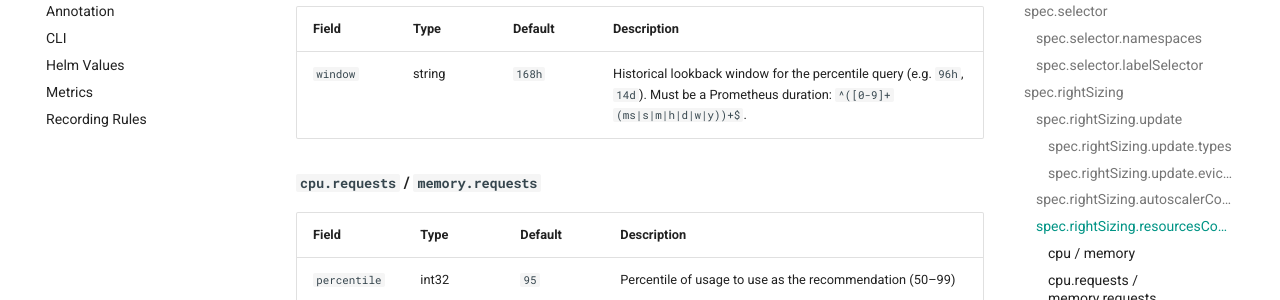
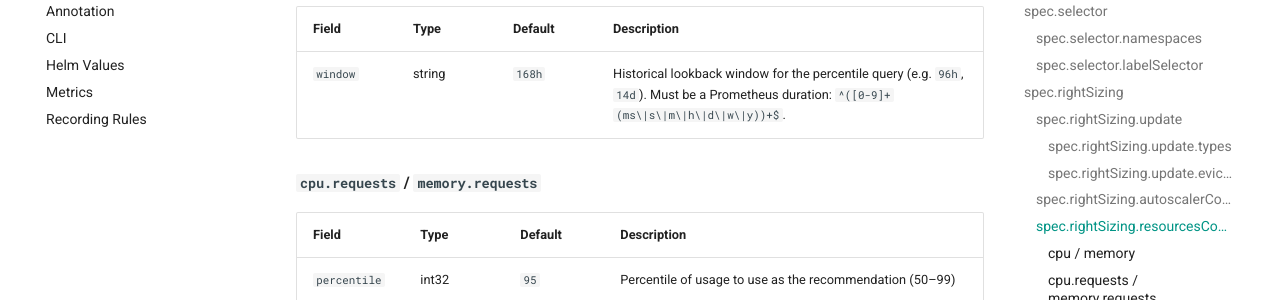
Before and after one commit to noony/k8s-sustain, an MkDocs documentation site: the page built from docs/reference/policy.md, in a window 1280 px wide and 900 px high, scrolled down 3538 px. Shown: the part 172-472 px from the top of the window. Built offline with MkDocs 1.6.1 and Material for MkDocs 9.7.7, drawn with Linux system fonts in a browser that asks for light colours; comment, search, counter and statistics services are not loaded.

```diff
--- a/docs/reference/policy.md
+++ b/docs/reference/policy.md
@@ -139,7 +139,7 @@ Configures recommendations for CPU and memory independently.
 
 | Field | Type | Default | Description |
 |-------|------|---------|-------------|
-| `window` | string | `168h` | Historical lookback window for the percentile query (e.g. `96h`, `14d`). Must be a Prometheus duration: `^([0-9]+(ms|s|m|h|d|w|y))+$`. |
+| `window` | string | `168h` | Historical lookback window for the percentile query (e.g. `96h`, `14d`). Must be a Prometheus duration: `^([0-9]+(ms\|s\|m\|h\|d\|w\|y))+$`. |
 
 #### `cpu.requests` / `memory.requests`
 
```
Also changed, not shown: docs/concepts/in-place-updates.md (+1 -0 lines), docs/guides/cert-manager.md (+3 -1 lines), 1 other file.
